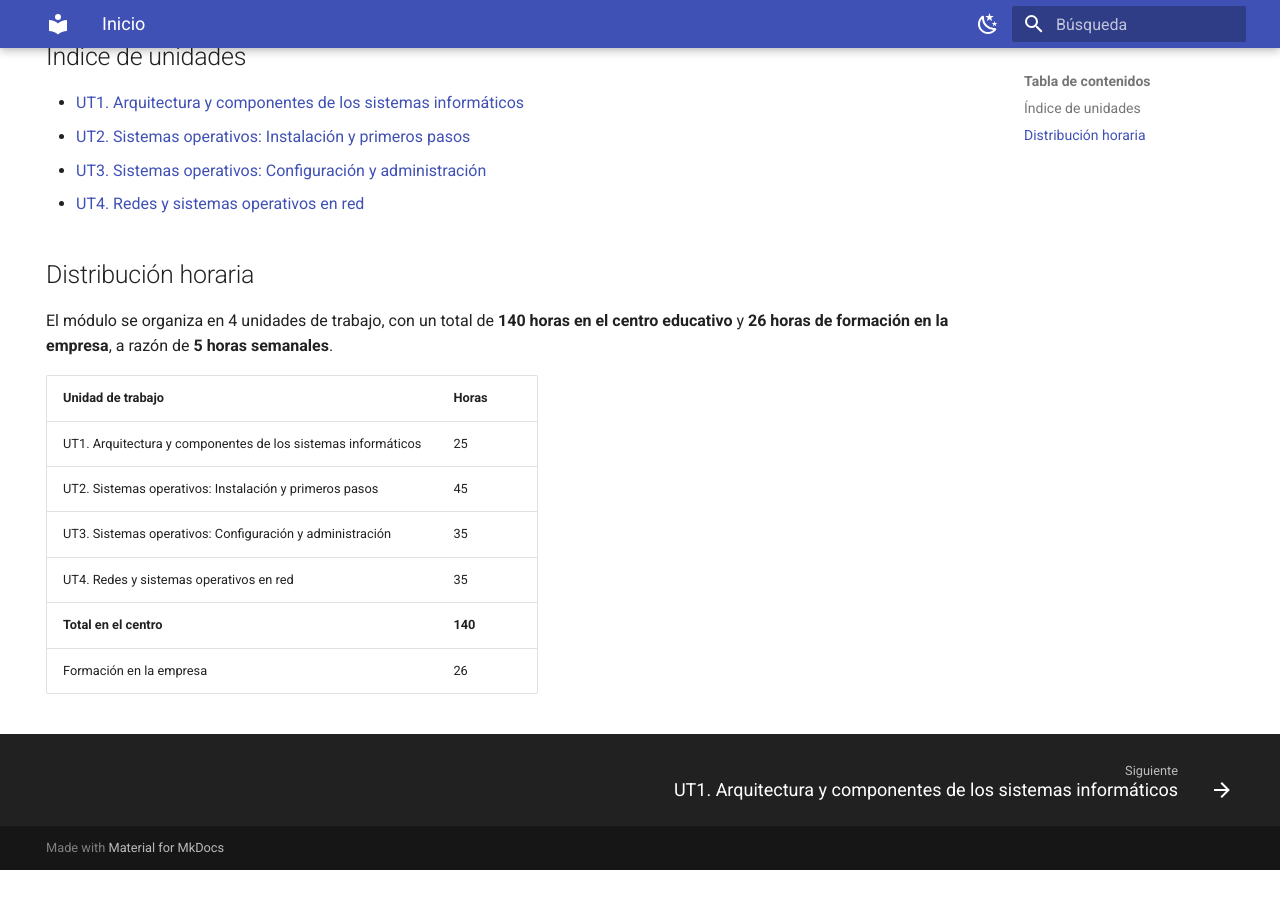
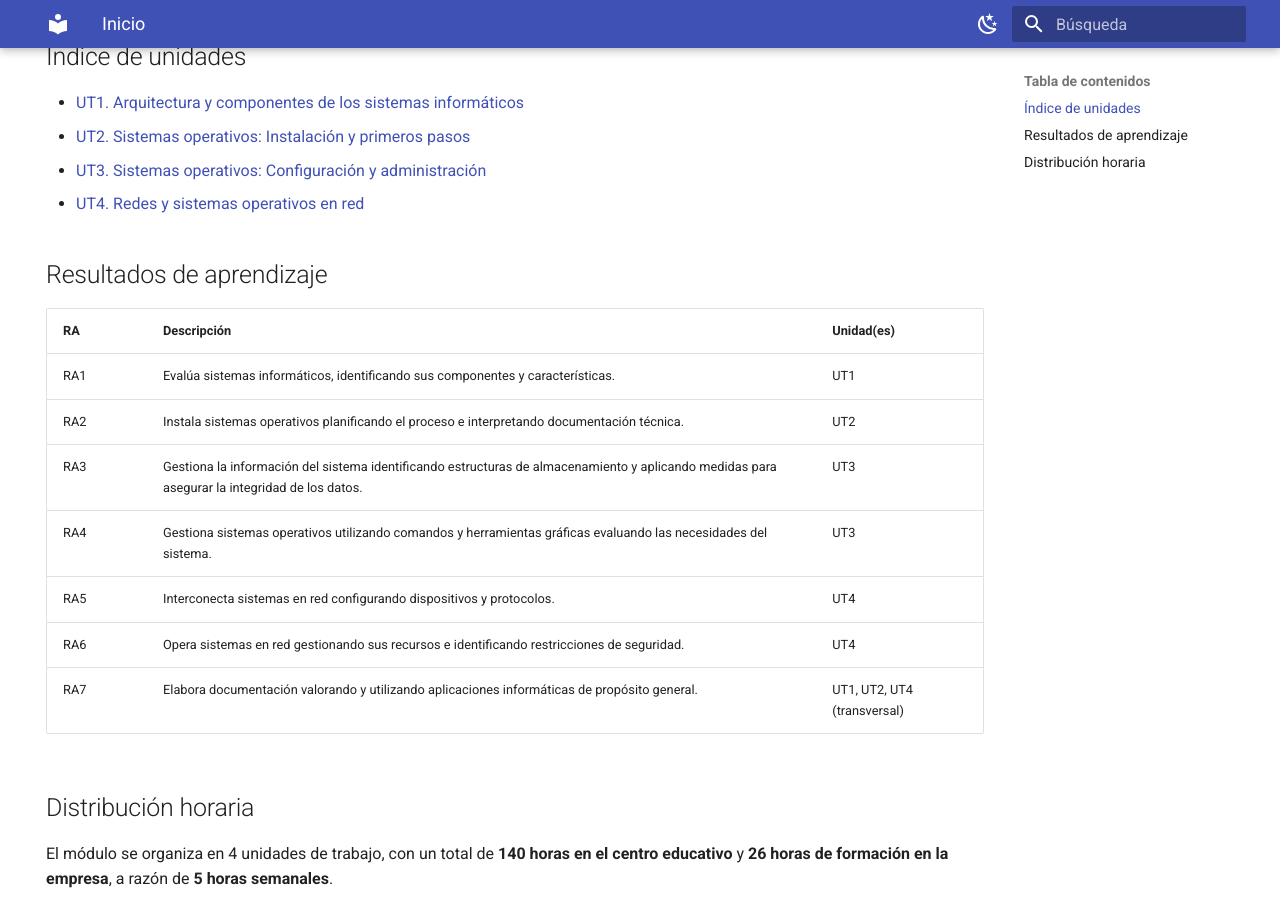
Before and after one commit to angelabserrano/sistemas-informaticos, an MkDocs documentation site: the page built from docs/index.md, in a window 1280 px wide and 900 px high, scrolled down 630 px. Built offline with MkDocs 1.6.1 and Material for MkDocs 9.7.7, drawn with Linux system fonts in a browser that asks for light colours; before the commit the page ends 1500 px from its top, so only the background shows below that.

Commit message:
Añade resultados de aprendizaje a cada unidad y corrige frase en UT4
- Añade admonition con el/los RA trabajados al inicio de UT1-UT4
- Añade tabla de resultados de aprendizaje (RA1-RA7) en la portada
- Corrige frase mal construida sobre resolución DNS en UT4 (4.3)

Co-Authored-By: Claude Sonnet 5 <noreply@anthropic.com>

```diff
--- a/docs/index.md
+++ b/docs/index.md
@@ -16,6 +16,18 @@ Apuntes del módulo profesional **Sistemas Informáticos** (código 0483), del c
 - [UT3. Sistemas operativos: Configuración y administración](ut3.md)
 - [UT4. Redes y sistemas operativos en red](ut4.md)
 
+## Resultados de aprendizaje
+
+| RA | Descripción | Unidad(es) |
+| --- | --- | --- |
+| RA1 | Evalúa sistemas informáticos, identificando sus componentes y características. | UT1 |
+| RA2 | Instala sistemas operativos planificando el proceso e interpretando documentación técnica. | UT2 |
+| RA3 | Gestiona la información del sistema identificando estructuras de almacenamiento y aplicando medidas para asegurar la integridad de los datos. | UT3 |
+| RA4 | Gestiona sistemas operativos utilizando comandos y herramientas gráficas evaluando las necesidades del sistema. | UT3 |
+| RA5 | Interconecta sistemas en red configurando dispositivos y protocolos. | UT4 |
+| RA6 | Opera sistemas en red gestionando sus recursos e identificando restricciones de seguridad. | UT4 |
+| RA7 | Elabora documentación valorando y utilizando aplicaciones informáticas de propósito general. | UT1, UT2, UT4 (transversal) |
+
 ## Distribución horaria
 
 El módulo se organiza en 4 unidades de trabajo, con un total de **140 horas en el centro educativo** y **26 horas de formación en la empresa**, a razón de **5 horas semanales**.
```
Also changed, not shown: docs/ut1.md (+5 -0 lines), docs/ut2.md (+5 -0 lines), docs/ut3.md (+5 -0 lines), docs/ut4.md (+8 -1 lines).
